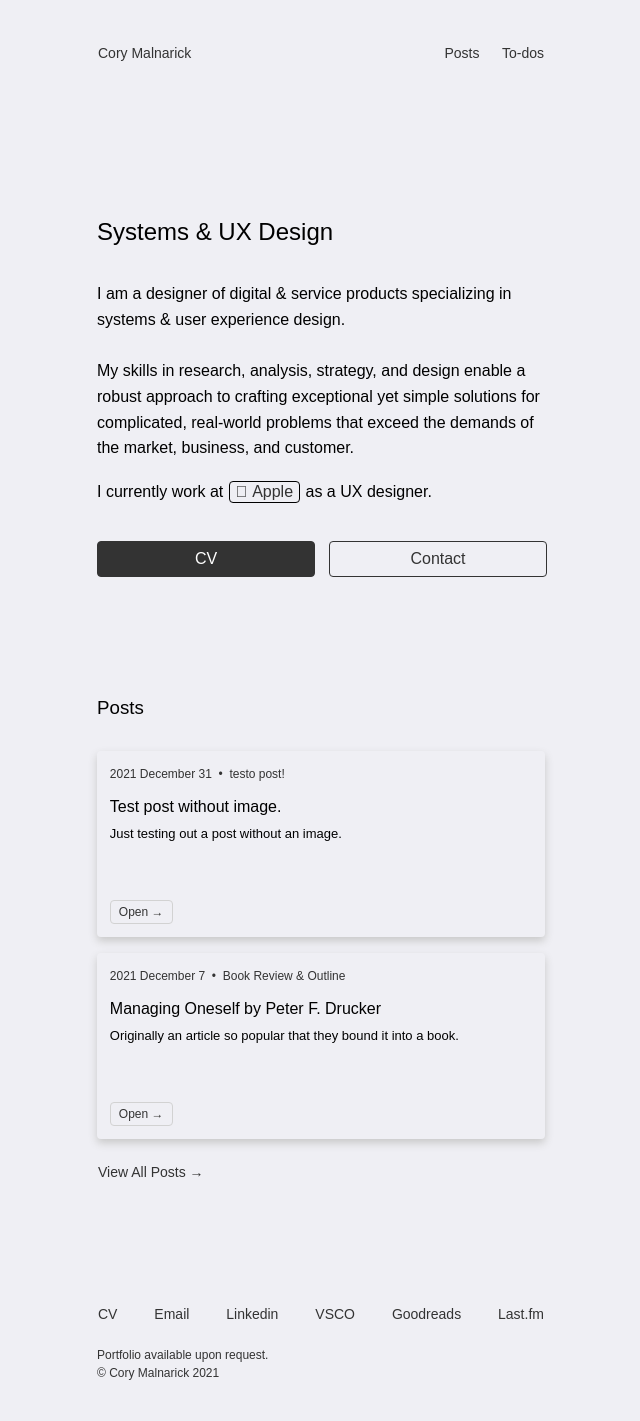
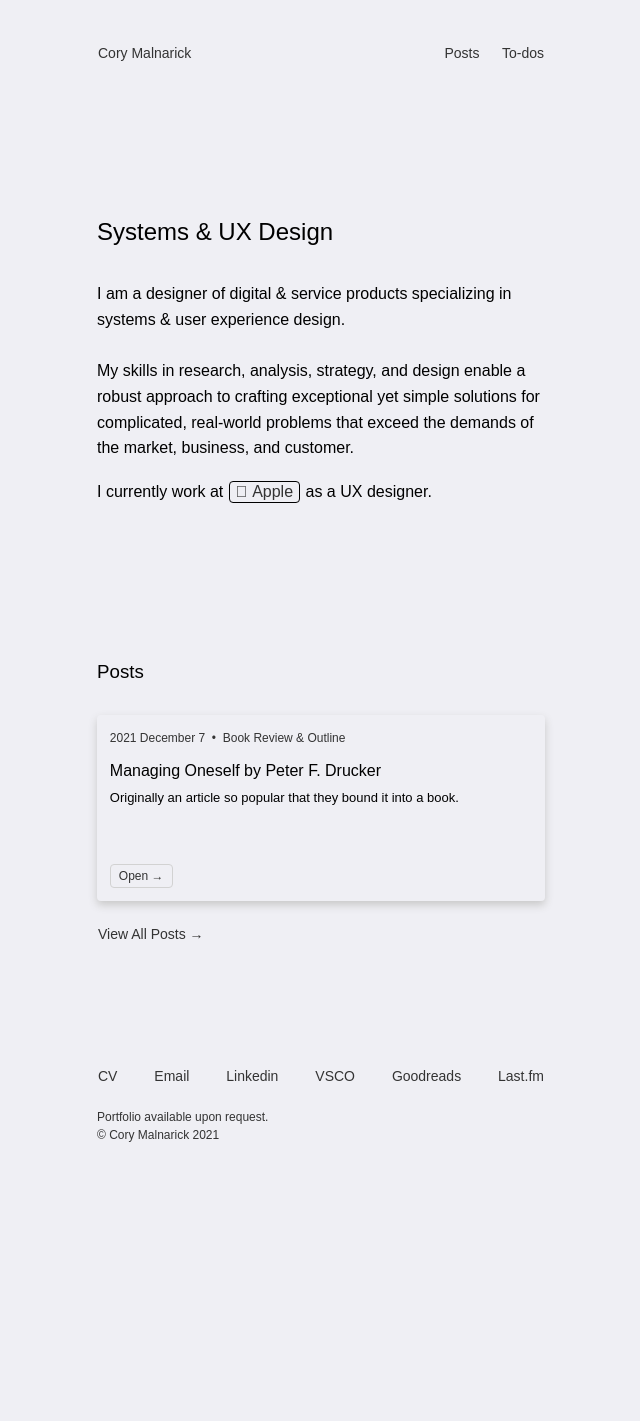
Before and after one commit to foundmonster/foundmonster.github.io, a Jekyll site: the page built from index.html, in a window 1280 px wide. Shown: the whole page, without its empty margins (319-959 px from the left). Built offline with Jekyll 4.4.1, drawn with Linux system fonts in a browser that asks for light colours; some web fonts are replaced; after the commit the page ends 1183 px from its top, so only the background shows below that.

Commit message:
deleted test post without image

```diff
--- a/_posts/2021-12-31-test-post-without-image.md
+++ /dev/null
@@ -1,9 +0,0 @@
----
-layout: post
-title: Test post without image.
-categories: post
-tags: [testo post!]
-description: Just testing out a post without an image.
-image:
----
-Hey yo it works!
--- a/index.html
+++ b/index.html
@@ -24,11 +24,11 @@ My skills in research, analysis, strategy, and design enable a robust approach t
 <p class="home">I currently work at <span><a class="button-link" href="https://apple.com"> Apple</a></span> as a UX designer.</p>
 <br>
 <br>
-
+{% comment %}
 <div class="buttongrid">
 	<div><a class="button-primary" href="/cory-malnarick-resume.pdf">CV</a></div>
 	<div><a class="button-secondary" href="mailto:cory.malnarick@gmail.com">Contact</a></div>
-</div>
+</div>{% endcomment %}
 
 <h3 class="blogtitlespacing">Posts</h3>
 <div class="projectgrid">
```
